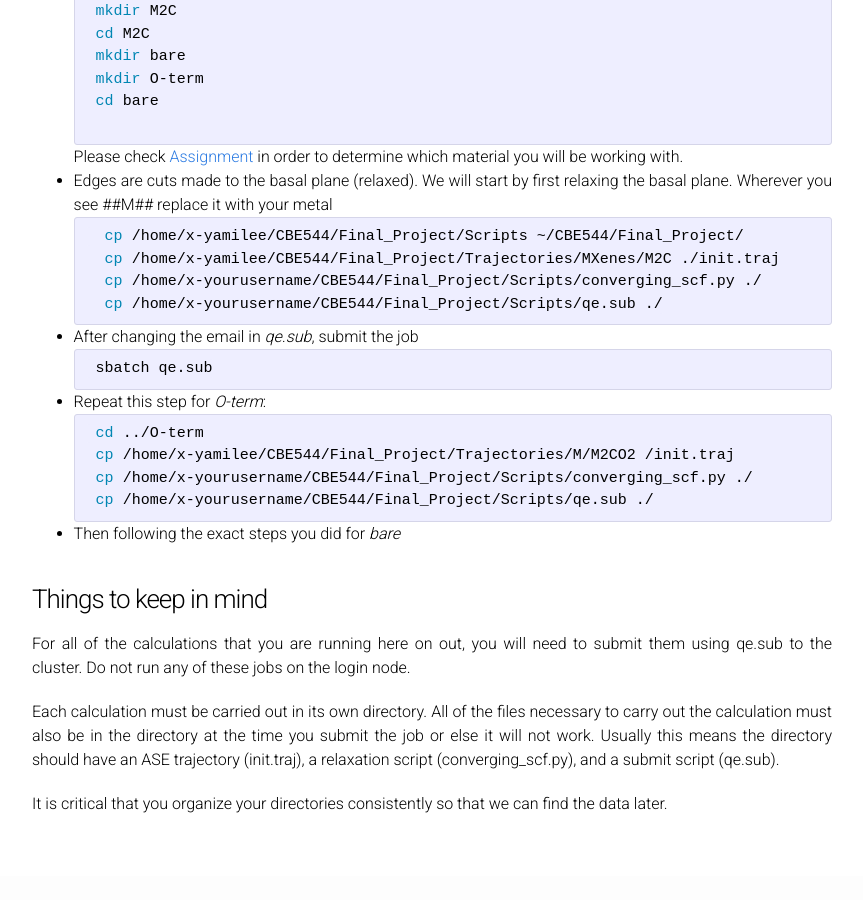
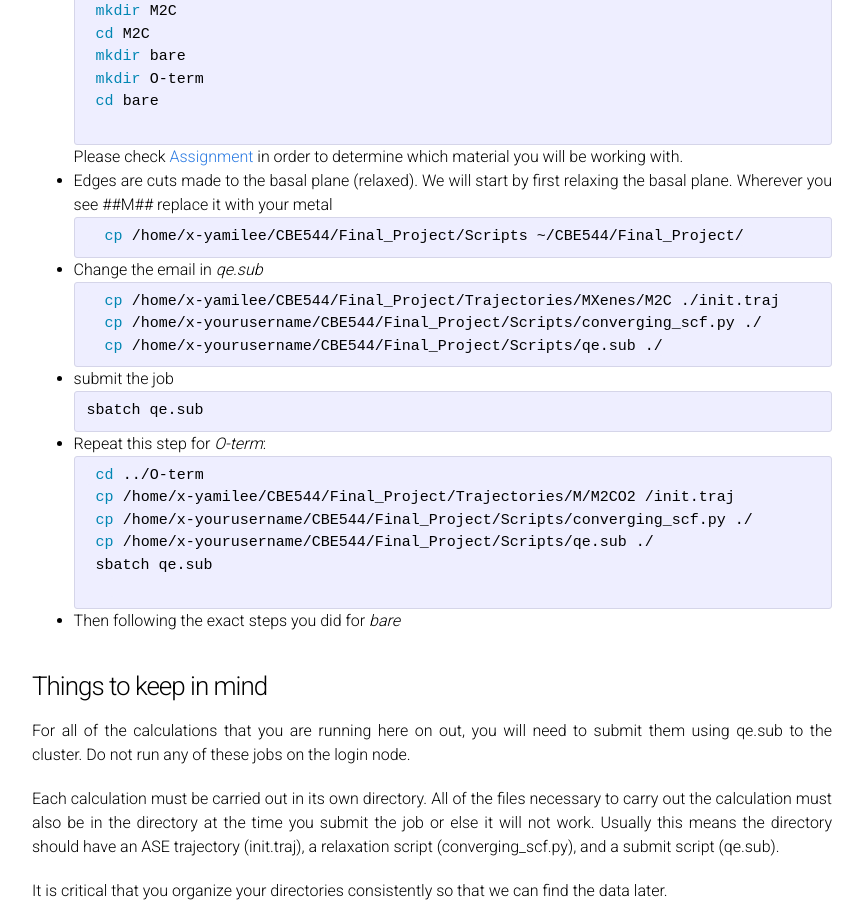
Before and after one commit to UPennCBE544/2023.github.io, a Jekyll site: the page built from ProjectDescription.md, in a window 1280 px wide and 900 px high, scrolled down 2421 px. Shown: the whole window, without its empty margins (208-1071 px from the left). Built offline with Jekyll 4.4.1, drawn with Linux system fonts in a browser that asks for light colours; our own code applies the rules of GitHub Pages for plain Markdown files; before the commit the page ends 3297 px from its top, so only the background shows below that.

Commit message:
Update ProjectDescription.md

````diff
--- a/ProjectDescription.md
+++ b/ProjectDescription.md
@@ -102,12 +102,15 @@ Please check [Assignment](ProjectAssignments.md) in order to determine which mat
 
     ```bash
     cp /home/x-yamilee/CBE544/Final_Project/Scripts ~/CBE544/Final_Project/
+    ```
+- Change the email in *qe.sub*
+    ```bash
     cp /home/x-yamilee/CBE544/Final_Project/Trajectories/MXenes/M2C ./init.traj
     cp /home/x-yourusername/CBE544/Final_Project/Scripts/converging_scf.py ./
     cp /home/x-yourusername/CBE544/Final_Project/Scripts/qe.sub ./
     ```
 
-- After changing the email in *qe.sub*, submit the job
+-  submit the job
 
    ```bash
    sbatch qe.sub
@@ -120,6 +123,8 @@ Please check [Assignment](ProjectAssignments.md) in order to determine which mat
    cp /home/x-yamilee/CBE544/Final_Project/Trajectories/M/M2CO2 /init.traj
    cp /home/x-yourusername/CBE544/Final_Project/Scripts/converging_scf.py ./
    cp /home/x-yourusername/CBE544/Final_Project/Scripts/qe.sub ./
+   sbatch qe.sub
+
    ```
 
 - Then following the exact steps you did for *bare*
````
